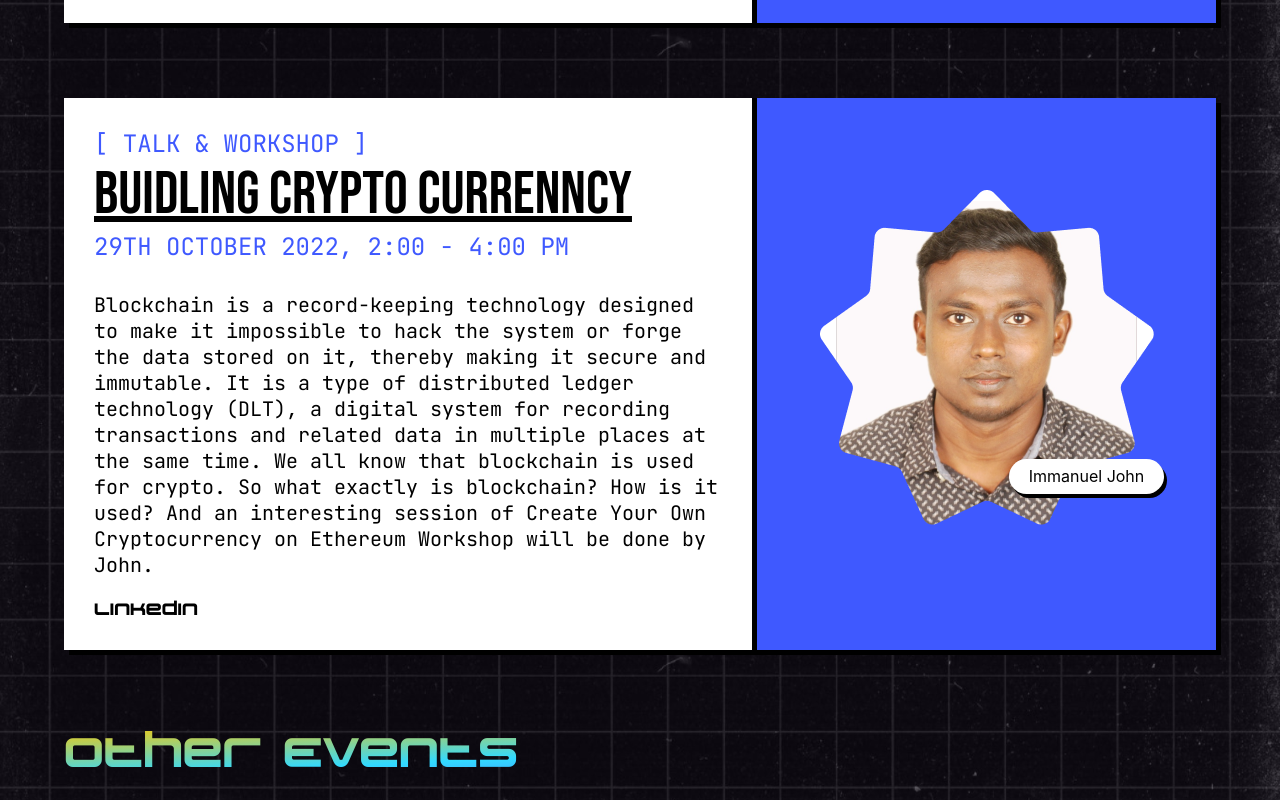
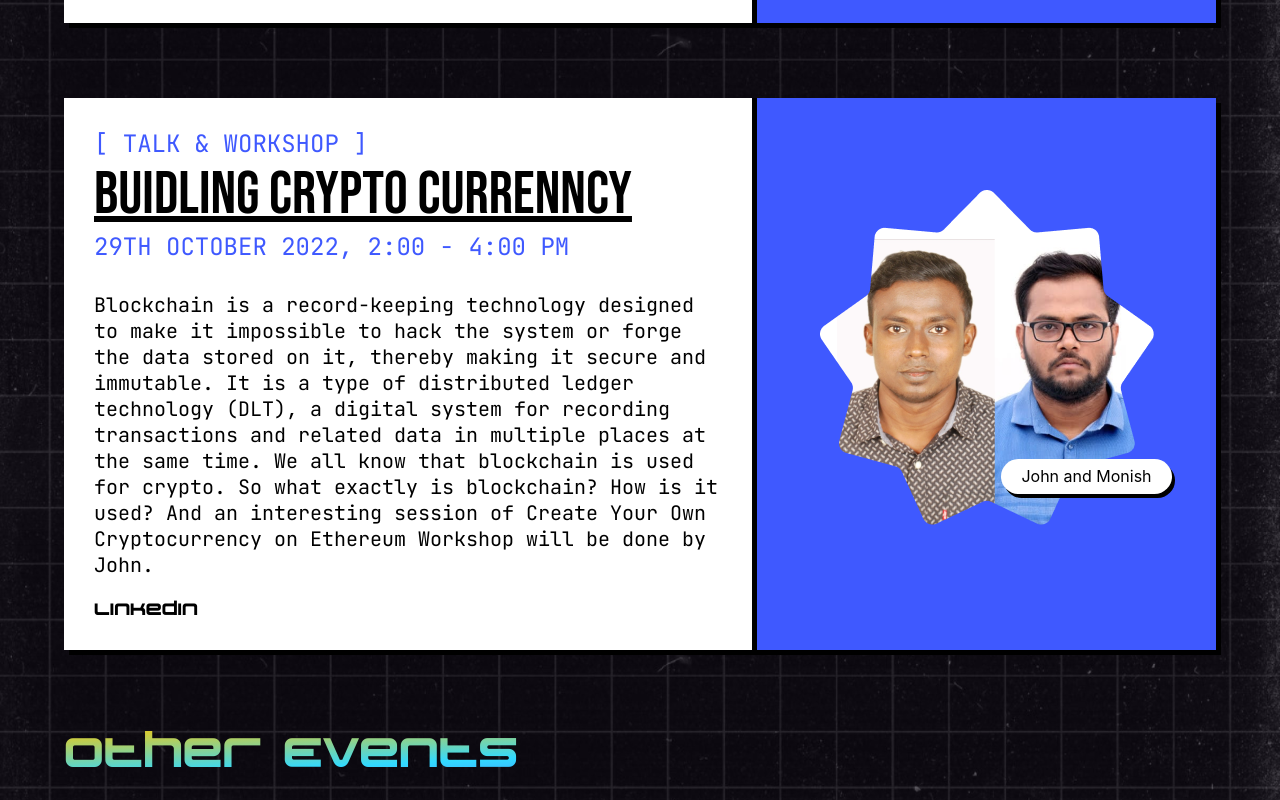
Before and after one commit to so-sc/devhost-2022, a React (Create React App) app: page / in a window 1280 px wide. Shown: the part 6380-7180 px from the top of the page. Built offline with nearby package versions, Linux system fonts and the light colour scheme; a web font is replaced by a local one.

Commit message:
added sponsors

```diff
--- a/src/components/Events/EventsList.js
+++ b/src/components/Events/EventsList.js
@@ -3,7 +3,7 @@ export const EventList=[
         role: 'Talk',
         name: 'Ashia Nagi',
         img: require('../../assets/events/ashia.png'),
-        link: 'https://github.com/fauwara',
+        link: 'https://www.linkedin.com/in/ashianagi/',
         title: 'Testing large scale products',
         time: '28th October 2022, 9:00 - 10:00 am',
         desc: 'Testing is a very important step in the Software Development Life Cycle. Testing helps us avoid critical errors. In this session you will learn testing basics, testing workflow as well as the types of testing.You will even gain knowledge on how testing is done in companies. So join this amazing session to know the ins and outs of testing.'
@@ -73,8 +73,8 @@ export const EventList=[
     },
     {
         role: 'Talk & Workshop',
-        name: 'Immanuel John',
-        img: require('../../assets/events/john.png'),
+        name: 'John and Monish',
+        img: require('../../assets/events/john-monish.png'),
         link: 'https://www.linkedin.com/in/immanueljohnprofile',
         title: 'BUIDLing Crypto Currenncy',
         time: '29th October 2022, 2:00 - 4:00 pm',
--- a/src/components/Sponsors/SponsorsList.js
+++ b/src/components/Sponsors/SponsorsList.js
@@ -1,6 +1,6 @@
 export const sponsorsList = [
     {
-		img: require('../../assets/sponsors/echo 3d.jfif'),
+		img: require('../../assets/sponsors/kk.png'),
     },
     {
 		img: require('../../assets/sponsors/GAR.jfif'),
```
Also changed, not shown: src/assets/events/john-monish.png (added), src/assets/sponsors/kk.png (added).
